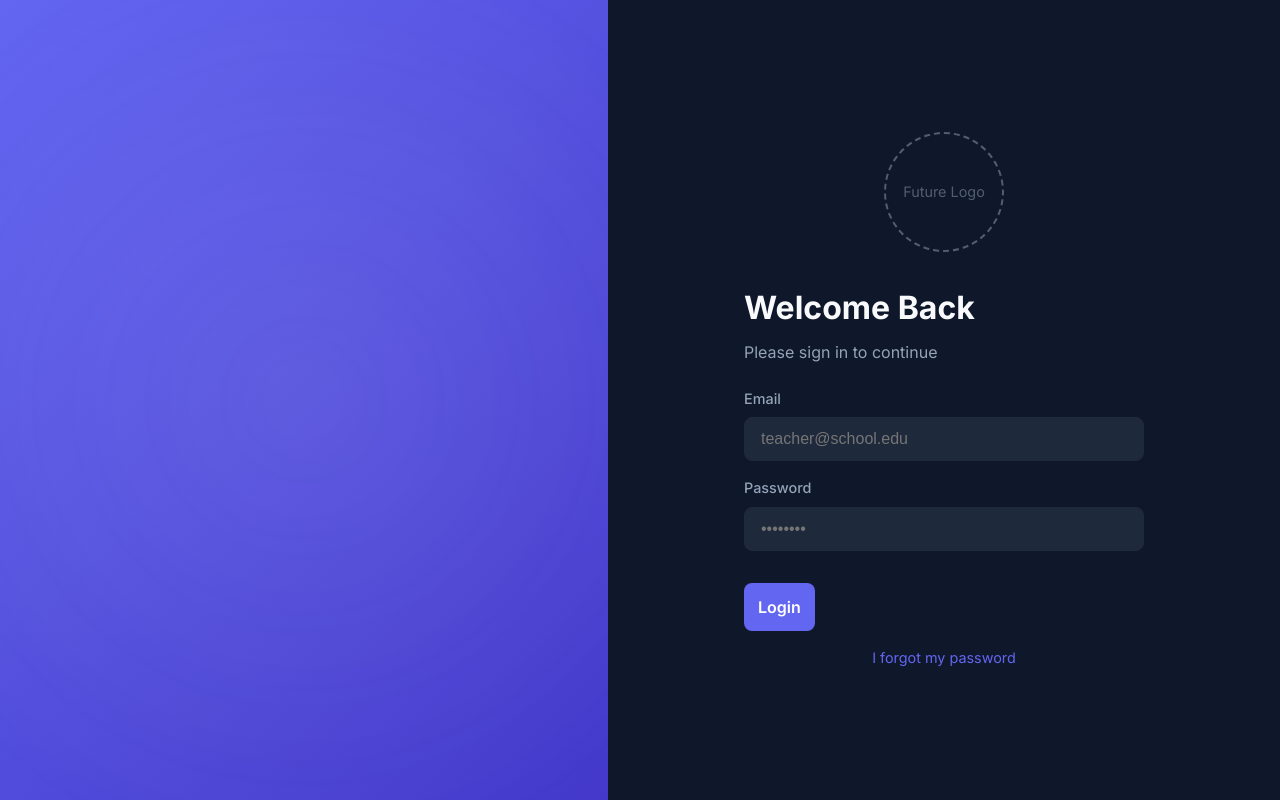
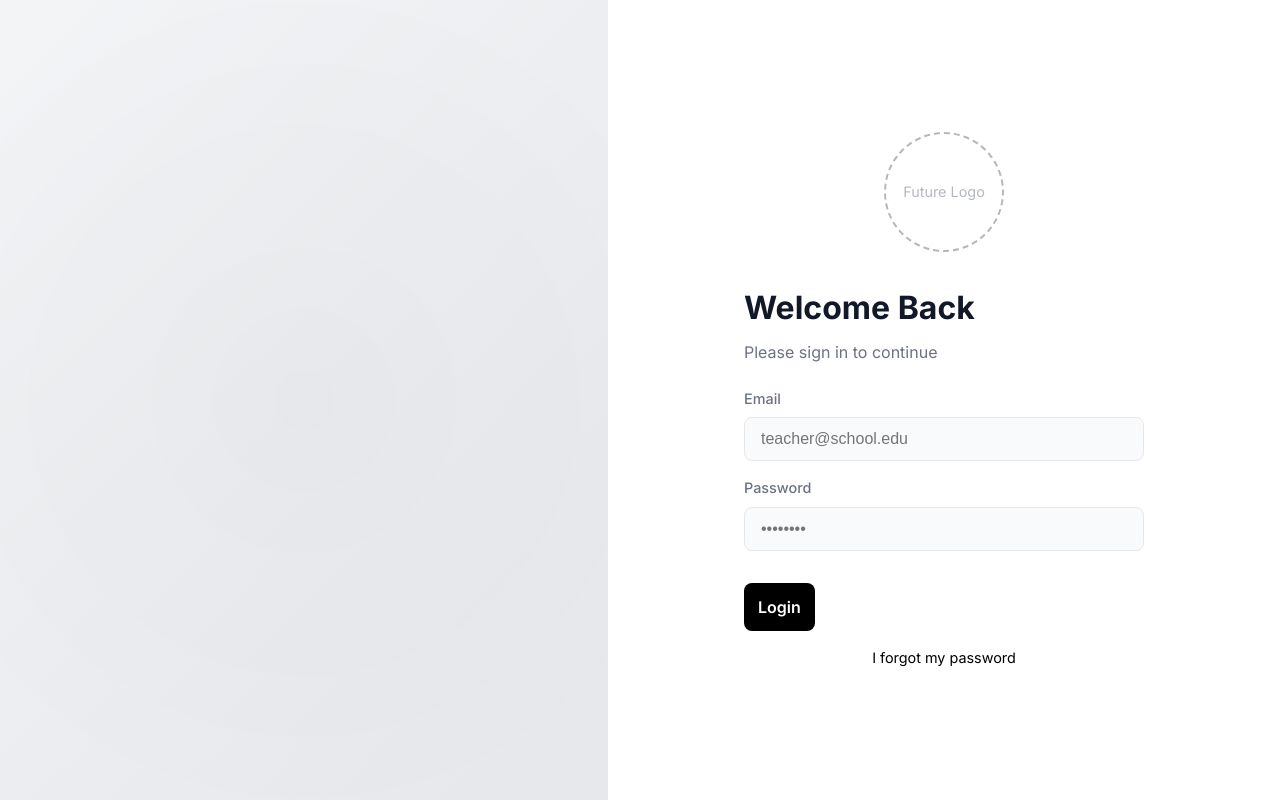
Before and after one commit to IvanOrg712/TeacherCalc, a React app: page / in a window 1280 px wide. Built offline with nearby package versions, Linux system fonts and the light colour scheme; the HTML template or start-up script is replaced by a standard one.

Commit message:
v1.1 LoginPage color palette changes

```diff
--- a/src/index.css
+++ b/src/index.css
@@ -1,26 +1,27 @@
 @import url('https://fonts.googleapis.com/css2?family=Inter:wght@300;400;500;600;700&display=swap');
 
 :root {
-  /* Premium Dark Theme Palette */
-  --bg-color: #0f172a;
-  /* Slate 900 */
-  --surface-color: #1e293b;
-  /* Slate 800 */
-  --text-primary: #f8fafc;
-  /* Slate 50 */
-  --text-secondary: #94a3b8;
-  /* Slate 400 */
+  /* Professional Black & White Palette */
+  --bg-color: #ffffff;
+  --surface-color: #f9fafb;
+  /* Gray 50 */
+  --text-primary: #111827;
+  /* Gray 900 */
+  --text-secondary: #6b7280;
+  /* Gray 500 */
+  --border-color: #e5e7eb;
+  /* Gray 200 */
 
-  --primary-color: #6366f1;
-  /* Indigo 500 */
-  --primary-hover: #4f46e5;
-  /* Indigo 600 */
-  --accent-color: #818cf8;
-  /* Indigo 400 */
+  --primary-color: #000000;
+  /* Black */
+  --primary-hover: #374151;
+  /* Gray 700 */
+  --accent-color: #9ca3af;
+  /* Gray 400 */
 
-  --glass-bg: rgba(30, 41, 59, 0.7);
-  --glass-border: rgba(255, 255, 255, 0.1);
-  --glass-shadow: 0 4px 6px -1px rgba(0, 0, 0, 0.1), 0 2px 4px -1px rgba(0, 0, 0, 0.06);
+  --glass-bg: rgba(255, 255, 255, 0.7);
+  --glass-border: rgba(0, 0, 0, 0.05);
+  --glass-shadow: 0 4px 6px -1px rgba(0, 0, 0, 0.05), 0 2px 4px -1px rgba(0, 0, 0, 0.02);
 
   --font-family: 'Inter', system-ui, -apple-system, sans-serif;
   --transition-fast: 0.2s ease;
--- a/src/pages/LoginPage/LoginPage.css
+++ b/src/pages/LoginPage/LoginPage.css
@@ -7,7 +7,7 @@
 
 .login-visual {
     flex: 1;
-    background: linear-gradient(135deg, var(--primary-color), #4338ca);
+    background: linear-gradient(135deg, #f3f4f6, #e5e7eb);
     position: relative;
     display: flex;
     align-items: center;
@@ -20,7 +20,7 @@
     position: absolute;
     width: 150%;
     height: 150%;
-    background: radial-gradient(circle, rgba(255, 255, 255, 0.1) 0%, transparent 60%);
+    background: radial-gradient(circle, rgba(0, 0, 0, 0.03) 0%, transparent 60%);
     top: -25%;
     left: -25%;
     animation: pulse 10s infinite alternate;
@@ -97,7 +97,7 @@
 .input-group input {
     padding: 0.75rem 1rem;
     border-radius: 8px;
-    border: 1px solid var(--surface-color);
+    border: 1px solid var(--border-color);
     background-color: var(--surface-color);
     color: var(--text-primary);
     font-size: 1rem;
@@ -107,7 +107,7 @@
 .input-group input:focus {
     outline: none;
     border-color: var(--primary-color);
-    box-shadow: 0 0 0 3px rgba(99, 102, 241, 0.2);
+    box-shadow: 0 0 0 3px rgba(0, 0, 0, 0.1);
 }
 
 .login-btn {
```
